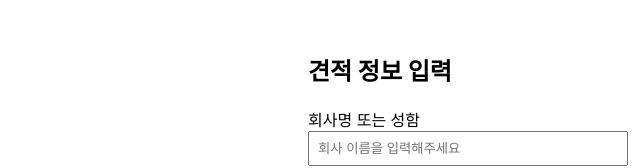
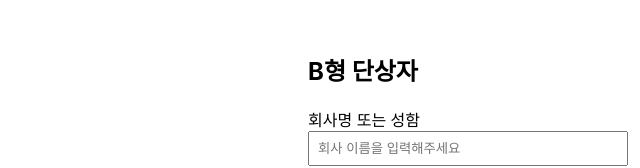
Before and after one commit to YimYoungheun/MTDL-Package, a React (Create React App) app: page / in a window 1280 px wide. Shown: the top 168 px of the page, without its empty margins (640-1280 px from the left). Built offline with nearby package versions, Linux system fonts and the light colour scheme.

Commit message:
Update App.js

```diff
--- a/src/App.js
+++ b/src/App.js
@@ -3,7 +3,7 @@ function App() {
     <div style={{ display: 'flex', justifyContent: 'center', padding: '2rem' }}>
       {/* 오른쪽 입력 영역 */}
       <div style={{ marginLeft: 'auto', width: '300px' }}>
-        <h2>견적 정보 입력</h2>
+        <h2>B형 단상자</h2>
 
         {/* 회사명 또는 성함 */}
         <div style={{ marginBottom: '1rem' }}>
```
